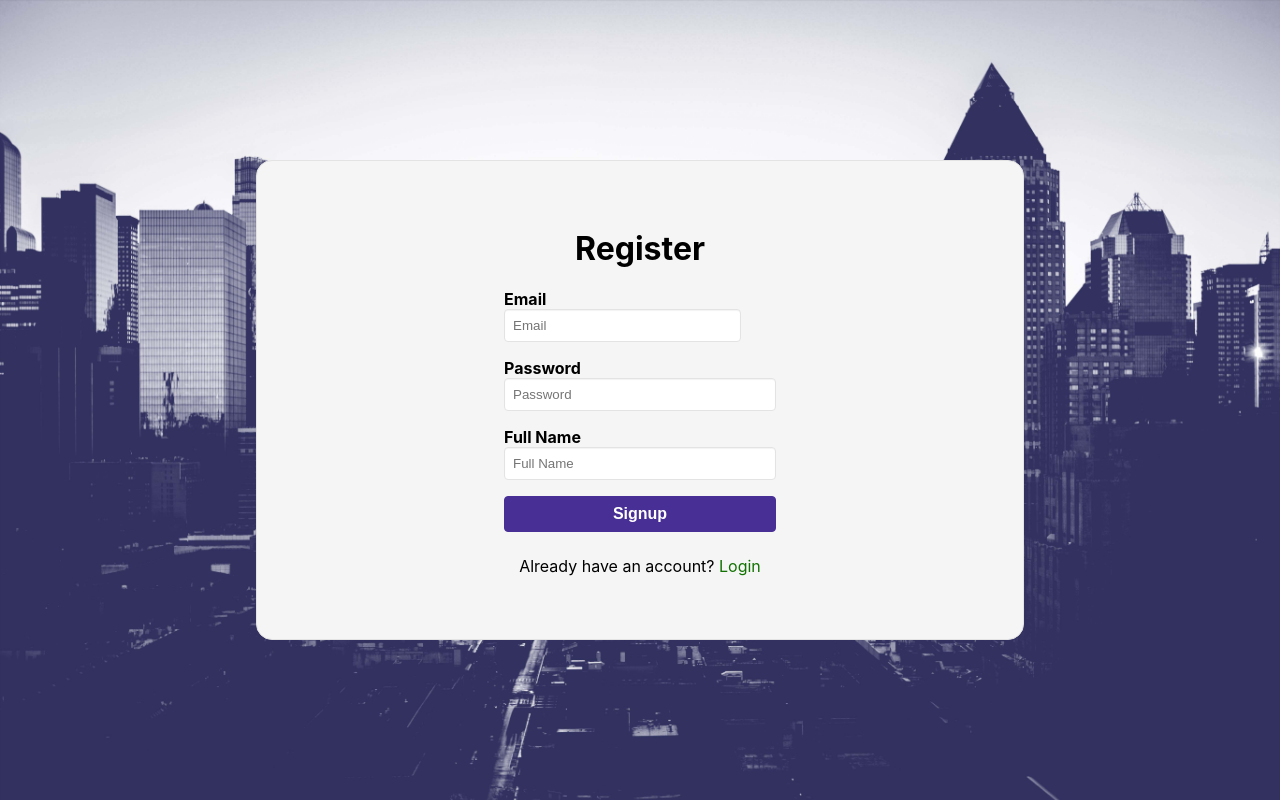
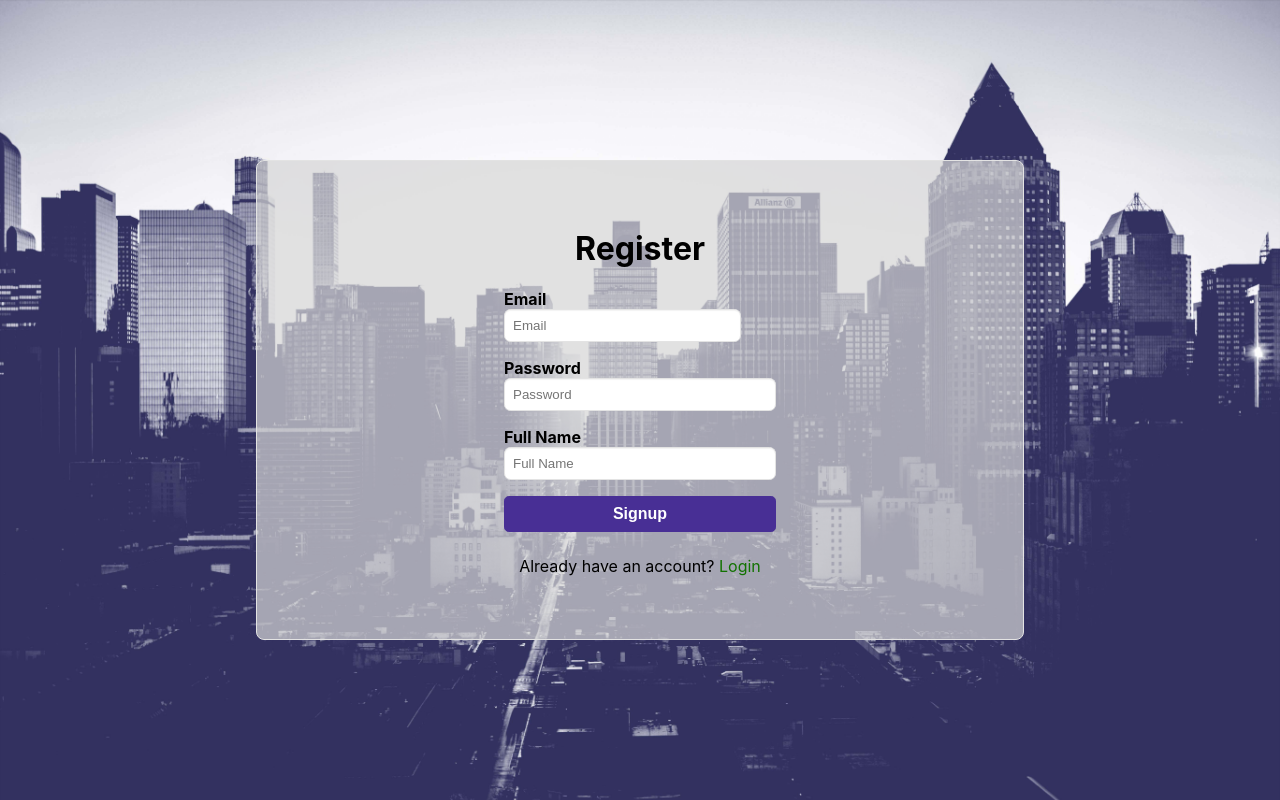
Before and after one commit to nvasquezt/SB-CHALLENGE-FE, a Next.js app: page /register in a window 1280 px wide. Built offline with nearby package versions, Linux system fonts and the light colour scheme.

Commit message:
hotfix: changes in css location

```diff
--- a/src/Components/NewLocation/NewLocation.module.css
+++ b/src/Components/NewLocation/NewLocation.module.css
@@ -1,20 +1,20 @@
 .newLocation{
+    display: flex;
+    flex-direction: column;
+    align-items: center;
+    justify-content: center;
+    width: 100%;
+    height: 50%;
+}
+.form{
+    padding: 2rem;
+    background-color: rgba(255, 255, 255, 0.756);
     display: flex;
     flex-direction: column;
     align-items: flex-start;
     justify-content: flex-start;
-    width: 50%;
-    height: 50%;
-    background-color: #fff;
-    border-radius: 5px;
-    padding: 2rem;
-}
-.form{
-    display: flex;
-    flex-direction: column;
-    align-items: flex-start;
-    justify-content: flex-start;
-    width: 100%;
+    border-radius: 0.5rem;
+    width: 30%;
     height: 100%;
 }
 .label{
@@ -35,11 +35,13 @@
     height: 100%;
 }
 .button{
+    width: 10rem;
+    height: 2rem;
+    border-radius: 5px;
+    border: 1px solid #006699;
+    background-color: #006699;
+    color: #FFFFFF;
+    font-size: 1rem;
+    font-weight: bold;
     cursor: pointer;
-    display: flex;
-    flex-direction: column;
-    align-items: center;
-    justify-content: center;
-    width: 100%;
-    height: 100%;
 }
--- a/styles/Home.module.css
+++ b/styles/Home.module.css
@@ -1,88 +1,88 @@
 .container {
-  min-height: 100vh;
-  width: 100vw;
   display: flex;
   flex-direction: row;
   justify-content: flex-start;
+  min-height: 100vh;
+  width: 100vw;
 }
 .containerLeftLogin {
-  width: 100vw;
+  background-color: rgba(255, 255, 255, 0.95);
+  display: flex;
   height: 10vh;
   padding: 0 0.5rem;
-  display: flex;
-  background-color: rgba(255, 255, 255, 0.95);
+  width: 100vw;
 
 }
 .containerRightLogin {
+  align-items: center;
+  background-color: rgba(255, 255, 255, 0.95);
+  border-radius: 0.5rem;
+  display: flex;
+  flex-direction: column;
   height: 90vh;
-  width: 100vw;
+  justify-content: center;
   right: 0;
   top: 0;
-  display: flex;
-  flex-direction: column;
-  align-items: center;
-  justify-content: center;
-  background-color: rgba(255, 255, 255, 0.95);
-  border-radius: 0.5rem;
+  width: 100vw;
 }
 .title {
+  font-size: 2rem;
   text-align: center;
-  font-size: 2rem;
 }
 .containerRightLoginForm {
-  width: 80%;
+  align-items: center;
   display: flex;
   flex-direction: column;
   justify-content: center;
-  align-items: center;
+  width: 80%;
 }
 .form {
+  align-items: center;
   display: flex;
   flex-direction: column;
-  align-items: center;
   justify-content: center;
+  margin-top: 1rem;
   width: 100%;
-  margin-top: 1rem;
 }
 .label {
+  font-size: 1rem;
+  margin-bottom: 0.5rem;
   width: 100%;
-  margin-bottom: 0.5rem;
-  font-size: 1rem;
 }
 .input {
+  border-radius: 0.5rem;
+  border: 0.1rem solid #ccc;
+  font-size: 1rem;
+  padding: 0.5rem;
   width: 100%;
-  padding: 0.5rem;
-  border: 0.1rem solid #ccc;
-  border-radius: 0.5rem;
-  font-size: 1rem;
 }
 .button {
-  width: 100%;
-  padding: 0.5rem;
+  background-color: rgb(72, 47, 149);
+  border-radius: 0.3rem;
   border: 1px solid rgb(72, 47, 149);
-  background-color: rgb(72, 47, 149);
   color: white;
-  border-radius: 0.5rem;
+  cursor: pointer;
   font-size: 1.2rem;
   margin-top: 1rem;
-  cursor: pointer;
+  padding: 0.5rem;
+  width: 100%;
 }
 
 @media (min-width:768px){
 .containerLeftLogin {
+  align-items: center;
+  background-color: rgba(255, 255, 255, 0);
+  flex-direction: column;
+  justify-content: center;
   min-height: 100vh;
   width: 60vw;
-  flex-direction: column;
-  justify-content: center;
-  align-items: center;
-  background-color: rgba(255, 255, 255, 0);
 }
 .containerRightLogin {
   min-height: 100vh;
-  width: 40vw;
   position: absolute;
   right: 0;
   top: 0;
+  width: 40vw;
 }
 .title {
   font-size: 3.5rem;
--- a/styles/Location.module.css
+++ b/styles/Location.module.css
@@ -1,10 +1,9 @@
 .container {
-    min-height: 100vh;
+    height: 100vh;
     padding: 0 1rem;
   }
 
   .main {
-    flex: 1;
     display: flex;
     flex-direction: column;
     justify-content: center;
@@ -13,8 +12,8 @@
 
   .footer {
     width: 100%;
-    height: 100px;
-    border-top: 1px solid #eaeaea;
+    height: 2rem;
+    border-top: 1px solid white;
     display: flex;
     justify-content: center;
     align-items: center;
@@ -26,17 +25,10 @@
     font-size: 2rem;
   }
 
-  @media (max-width: 600px) {
-    .grid {
-      width: 100%;
-      flex-direction: column;
-    }
-  }
-
   .homeMap {
-    border-radius: 5px;
+    border-radius: 0.5rem;
     margin-top: 3rem;
-    width: 80vw;
+    width: 70vw;
     height: 70vh;
     margin-bottom: 3rem;
   }
--- a/styles/Signup.module.css
+++ b/styles/Signup.module.css
@@ -4,16 +4,13 @@
     flex-direction: column;
     justify-content: center;
     align-items: center;
-    padding: 1rem 1.2rem;
-    width: 100%;
+    width: 100vw;
     height: 100vh;
 }
 .containerSignup{
-    border-radius: 1rem;
-    background-color: #f5f5f5;
-    border: 1px solid #e3e3e3;
-    width: 60vw;
-    height: 60vh;
+    background-color: rgba(191, 171, 251, 0.756);
+    width: 100vw;
+    height: 100vh;
     display: flex;
     flex-direction: column;
     justify-content: center;
@@ -29,17 +26,17 @@
     width: 100%;
     padding: 0.5rem;
     border: 1px solid #e3e3e3;
-    border-radius: 4px;
+    border-radius: 0.4rem;
     box-shadow: inset 0 1px 1px rgba(0, 0, 0, 0.05);
     margin-bottom: 0.5rem;
 }
 .label{
     font-size: 1rem;
     font-weight: bold;
-    margin-bottom: 0.5rem;
+    margin-bottom: 0.7rem;
 }
 .button{
-    border-radius: 4px;
+    border-radius: 0.3rem;
     border: 1px solid rgb(72, 47, 149);
     background-color: rgb(72, 47, 149);
     color: white;
@@ -50,3 +47,23 @@
     font-size: 1rem;
     margin-bottom: 0.5rem;
 }
+
+@media (min-width:768px){
+    .signup {
+        padding: 1rem 1.2rem;
+        width: 100%;
+        height: 100vh;
+    }
+    .containerSignup{
+        border-radius: 0.5rem;
+        background-color: rgba(214, 214, 214, 0.7);
+        border: 1px solid #e3e3e3;
+        width: 60vw;
+        height: 60vh;
+    }
+    .label{
+        font-size: 1rem;
+        font-weight: bold;
+        margin-bottom: 0.5rem;
+    }
+}
--- a/styles/globals.css
+++ b/styles/globals.css
@@ -12,7 +12,6 @@ body {
 a {
   color: rgb(18, 114, 1);
   text-decoration: none;
-
 }
 
 * {
```
